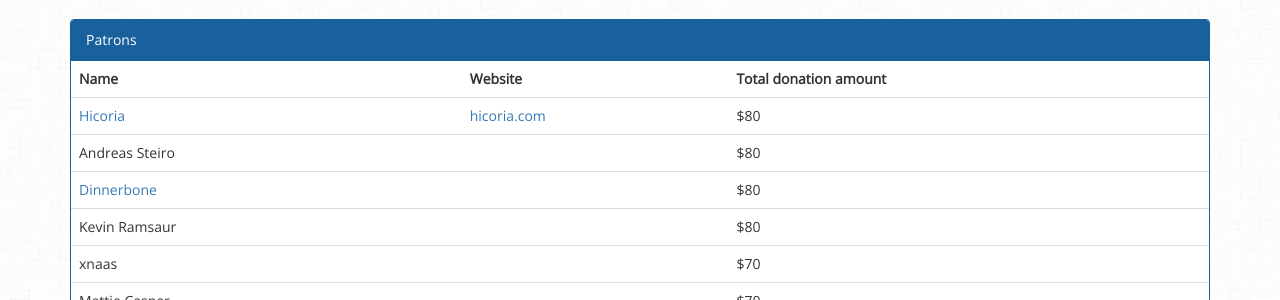
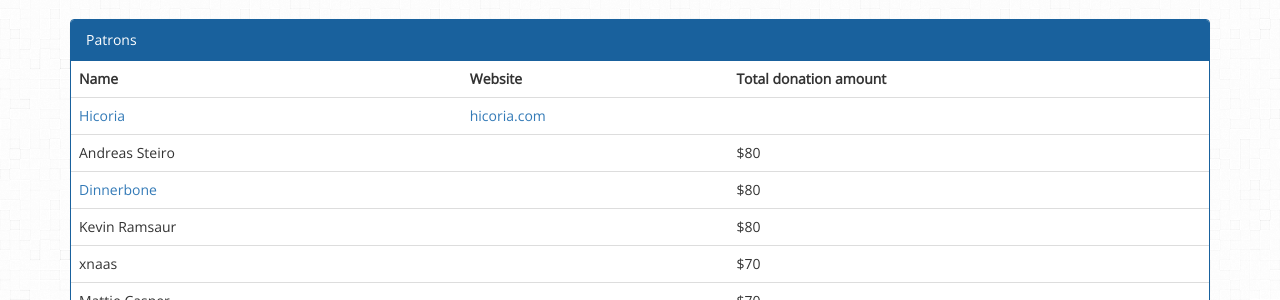
Before and after one commit to ShareX/sharex.github.io, a Jekyll site: the page built from donate/index.html, in a window 1280 px wide. Shown: the part 585-885 px from the top of the page. Built offline with Jekyll 4.4.1, drawn with Linux system fonts in a browser that asks for light colours.

```diff
--- a/_config.yml
+++ b/_config.yml
@@ -1,5 +1,5 @@
 name: ShareX
-title: ShareX - Take screenshots or screencasts, annotate, upload and share URL in clipboard
+title: ShareX - Screen capture, file sharing and productivity tool
 description: ShareX is an open source program that lets you take screenshots or screencasts of any selected area with a single key, save them in your clipboard, hard disk or instantly upload them to over 80 different file hosting services.
 url: https://getsharex.com
 author: ShareX Team
--- a/donate/index.html
+++ b/donate/index.html
@@ -31,7 +31,7 @@ title: Donate
                 <tr>
                     <td><a href="https://www.facebook.com/hicoria">Hicoria</a></td>
                     <td><a href="https://hicoria.com">hicoria.com</a></td>
-                    <td>$80</td>
+                    <td></td>
                 </tr>
                 <tr>
                     <td>Andreas Steiro</td>
```
